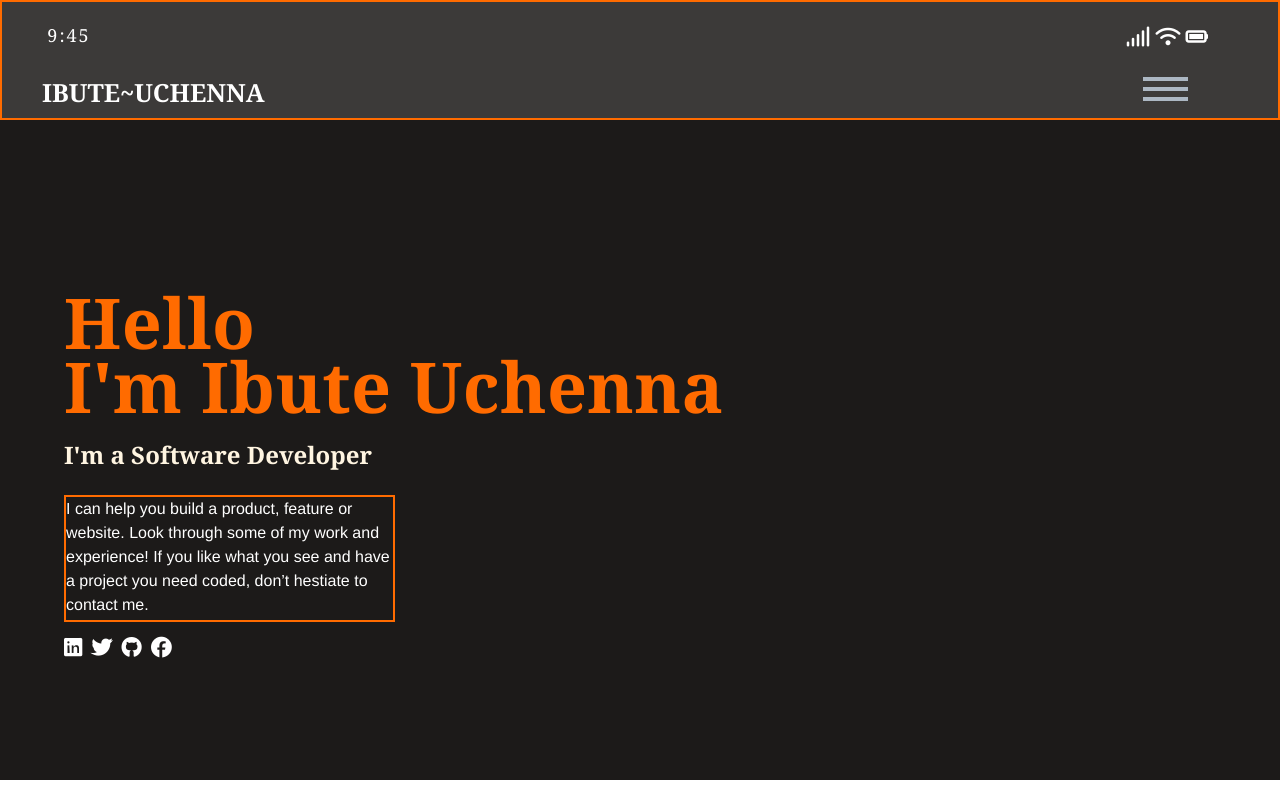
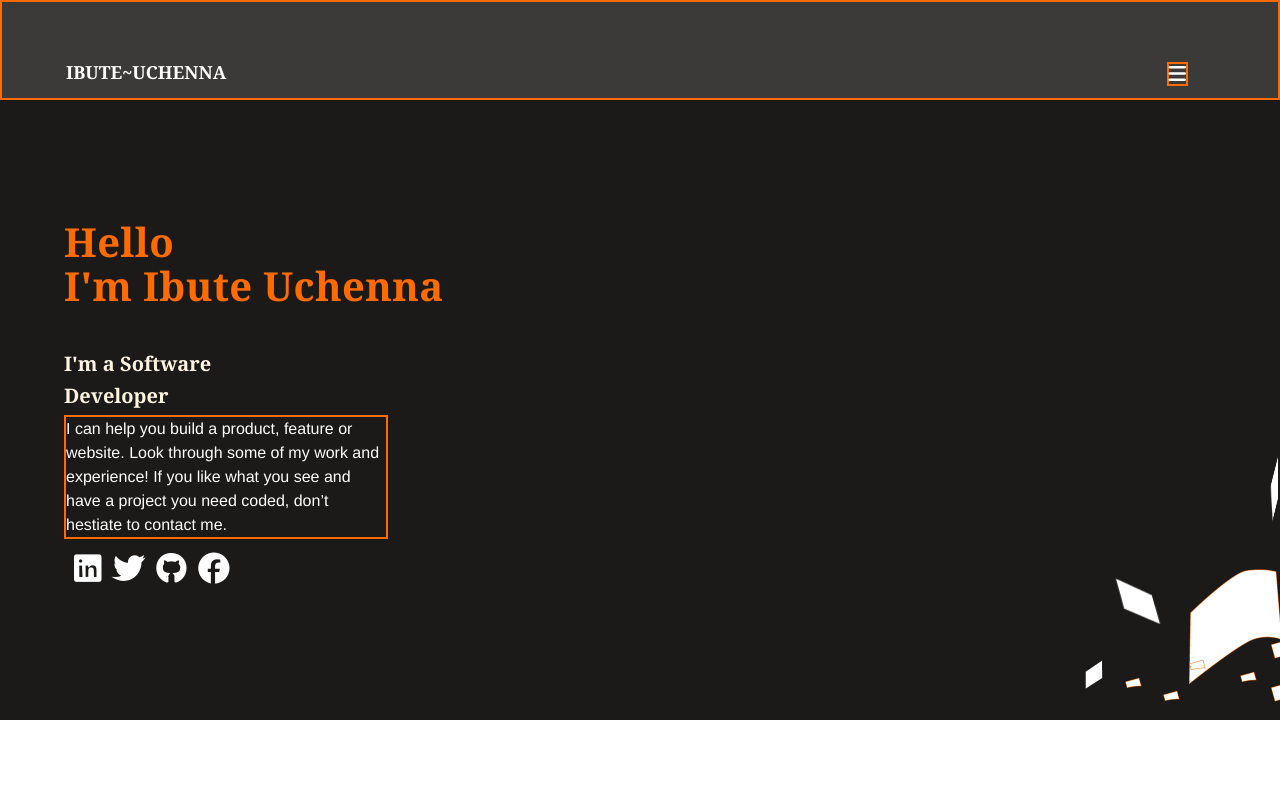
Before and after one commit to Uchenna-ibute/my-portfolio, a website: page index.html in a window 1280 px wide. Drawn offline with Linux system fonts and the light colour scheme.

Commit message:
Adding the background designs

```diff
--- a/index.html
+++ b/index.html
@@ -6,24 +6,16 @@
     <meta name="viewport" content="width=device-width, initial-scale=1.0">
     <script src="https://kit.fontawesome.com/e746991a9e.js" crossorigin="anonymous"></script>
     <link rel="stylesheet" href="style.css">
-    <title>Document</title>
+    <title>Ibute_uchenna-portfolio</title>
 </head>
 <body>
     <header class="header">
         <div class="logo">
-            <p class="top">9:45</p>
-            <div class="ico">
-                <i class="fa-solid fa-signal fa"></i>
-                <i class="fa-solid fa-wifi fa"></i>
-                <i class="fa-light fa-battery-full fa"></i>
-            </div>
-            <h3 class="lo">IBUTE~UCHENNA</h3>
+            <a class="lo" href="index.html">IBUTE~UCHENNA</a>
         </div>
-        <div class="menu">
-            <img src="img/v1.png" class="img1 img">
-            <img src="img/v1.png" class="img2 img">
-            <img src="img/v1.png" class="img3 img">
-        </div>
+        <nav class="menu">
+            <i class="fa-solid fa-bars"></i>
+        </nav>
     </header>
     <section class="section1">
         <div>
@@ -43,6 +35,18 @@
             <a href="#"><i class="fa-brands fa-github fas"></i></a>
             <a href="#"><i class="fa-brands fa-facebook fas"></i></a>
         </div>
+        <div class="bg-design">
+            <img class="imga" src="img/v7.png">
+            <img class="imgb" src="img/v8.png">
+            <img class="imgc" src="img/v9.png">
+            <img class="imge" src="img/v11.png">
+            <img class="imgf" src="img/V12 (2).png">
+            <img class="imgf1" src="img/V12 (2).png">
+            <img class="imgf2" src="img/V12 (2).png">
+            <img class="imgf3" src="img/V12 (2).png">
+            <img class="imgg" src="img/V13.png">
+            <img class="imgh" src="img/V13.png">
+        </div>
     </section>
 </body>
 </html>
--- a/style.css
+++ b/style.css
@@ -6,74 +6,35 @@
 
 /* Mobile */
 .header {
-  height: 120px;
+  height: 100px;
   background-color: rgb(60 58 57);
   position: relative;
   border: 2px solid rgb(255 107 0);
 }
 
 .lo {
-  width: 100px;
-  height: 45px;
+  text-decoration: none;
+  width: 90px;
+  height: 30px;
   font-family: Georgia, "Times New Roman", Times, serif;
   font-weight: 700;
-  font-size: 25px;
+  font-size: 18px;
   line-height: 30px;
   color: white;
   text-align: center;
   margin-bottom: 20px;
   position: absolute;
-  left: 40px;
-  top: 75px;
+  left: 64px;
+  top: 55px;
 }
 
-.img {
-  border: 2px solid #acb7c3;
-  width: 45px;
-  height: 2px;
+.fa-bars {
   position: absolute;
   right: 90px;
-  background-color: white;
+  color: white;
   margin-top: 10px;
-}
-
-.img1 {
-  top: 65px;
-}
-
-.img2 {
-  top: 75px;
-}
-
-.img3 {
-  top: 85px;
-}
-
-.top {
-  position: absolute;
-  width: 54px;
-  height: 16px;
-  left: 40px;
-  top: 25px;
-  letter-spacing: 2px;
-  font-family: Georgia, "Times New Roman", Times, serif;
-  font-weight: 500;
-  font-size: 18px;
-  line-height: 16px;
-  text-align: center;
-  color: white;
-}
-
-.ico {
-  position: absolute;
-  right: 70px;
-  top: 25px;
-  display: flex;
-  gap: 5px;
-}
-
-.fa {
-  color: white;
+  top: 50px;
+  border: 2px solid rgb(255 107 0);
 }
 
 .section1 {
@@ -87,24 +48,23 @@
 }
 
 .head {
-  width: 55rem;
+  width: 45rem;
   height: 10rem;
   font-family: Cambria, Cochin, Georgia, Times, "Times New Roman", serif;
   font-weight: 700;
-  font-size: 70px;
-  line-height: 64px;
+  font-size: 40px;
+  line-height: 44px;
   letter-spacing: 0.37px;
   color: rgb(255 107 0);
-  margin-top: 50px;
   margin-bottom: -75px;
 }
 
 .title {
-  width: 400px;
-  height: 50px;
+  width: 200px;
+  height: 40px;
   font-family: Georgia, "Times New Roman", Times, serif;
   font-weight: 700;
-  font-size: 24px;
+  font-size: 20px;
   line-height: 32px;
   display: flex;
   align-items: center;
@@ -116,8 +76,8 @@
 }
 
 .para p {
-  width: 327px;
-  height: 123px;
+  width: 320px;
+  height: 120px;
   font-family: "Franklin Gothic Medium", "Arial Narrow", Arial, sans-serif;
   font-weight: 400;
   font-size: 16px;
@@ -127,9 +87,75 @@
 
 .icons {
   display: flex;
-  gap: 10px;
+  gap: 13px;
+  margin-left: 10px;
 }
 
 .fas {
   color: white;
+  font-size: 30px;
 }
+
+.imga {
+  position: absolute;
+  right: -2px;
+  top: 55.25%;
+  transform: rotateY(60deg) skewY(-50deg);
+  width: 16px;
+}
+
+.imgb {
+  position: absolute;
+  right: 0;
+  top: 75.59%;
+}
+
+.imgc {
+  position: absolute;
+  right: 9.81%;
+  top: 76.09%;
+  background-color: #1c1a19;
+  transform: matrix(-0.96, 0.27, 0.27, 0.96, 0, 0);
+}
+
+.imge {
+  position: absolute;
+  right: 13.81%;
+  top: 90.09%;
+}
+
+.imgf {
+  position: absolute;
+  right: 5.81%;
+  top: 90.09%;
+}
+
+.imgf1 {
+  position: absolute;
+  right: 1.81%;
+  top: 92.09%;
+}
+
+.imgf2 {
+  position: absolute;
+  right: 7.81%;
+  top: 95.09%;
+}
+
+.imgf3 {
+  position: absolute;
+  right: 10.81%;
+  top: 93.09%;
+}
+
+.imgg {
+  position: absolute;
+  right: 0;
+  top: 94.09%;
+}
+
+.imgh {
+  position: absolute;
+  right: 0;
+  top: 87.09%;
+}
```
Also changed, not shown: img/V12 (2).png (added), img/v10.png (added), img/v11.png (added), img/v13.png (added), img/v14.png (added), img/v7.png (added), img/v8.png (added), img/v9.png (added).
